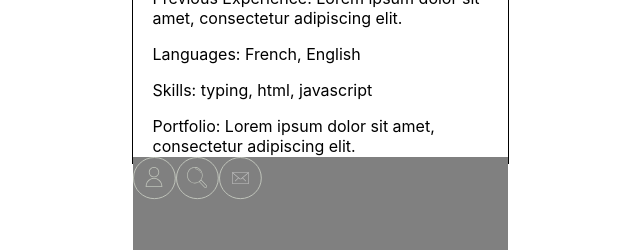
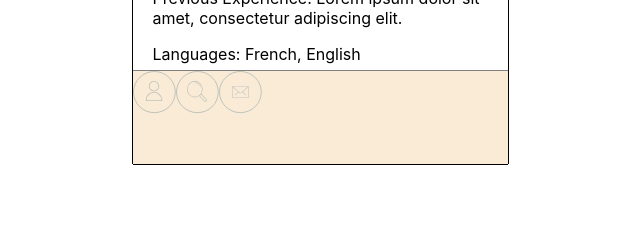
Before and after one commit to alex-alina/d-find-app, a React (Create React App) app: page / in a window 1280 px wide. Shown: the part 670-920 px from the top of the page, without its empty margins (320-960 px from the left). After the commit the page ends 835 px from the top, so only its background shows below. Built offline with nearby package versions, Linux system fonts and the light colour scheme.

Commit message:
positioned navbar absolute in relation to app

```diff
--- a/src/styles/Navbar.css
+++ b/src/styles/Navbar.css
@@ -1,5 +1,9 @@
 .navbar {
+  position: absolute;
   width: 100%;
   height: 93px;
-  background-color: grey;
+  border-top: 1px solid grey;
+  border-bottom: 1px solid black;
+  background-color: antiquewhite;
+  top: 719px;
 }
```
